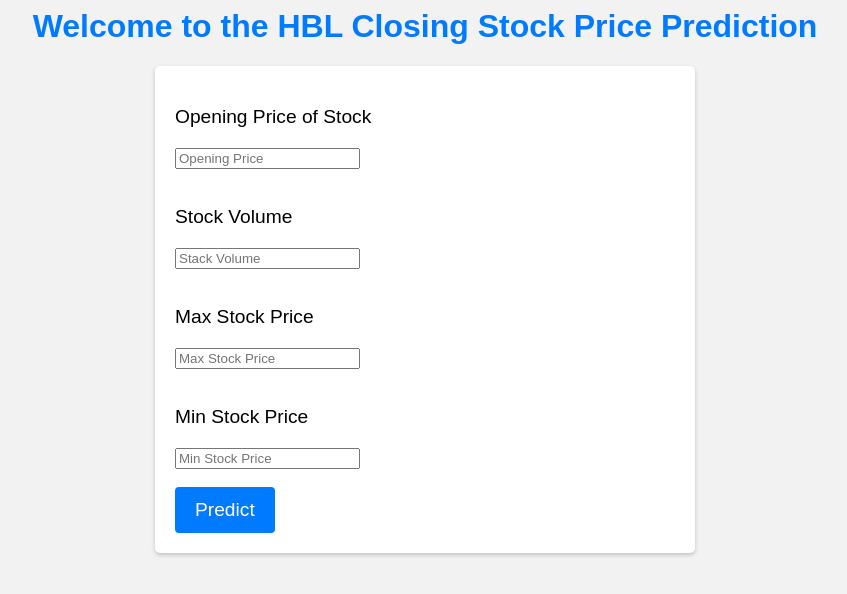
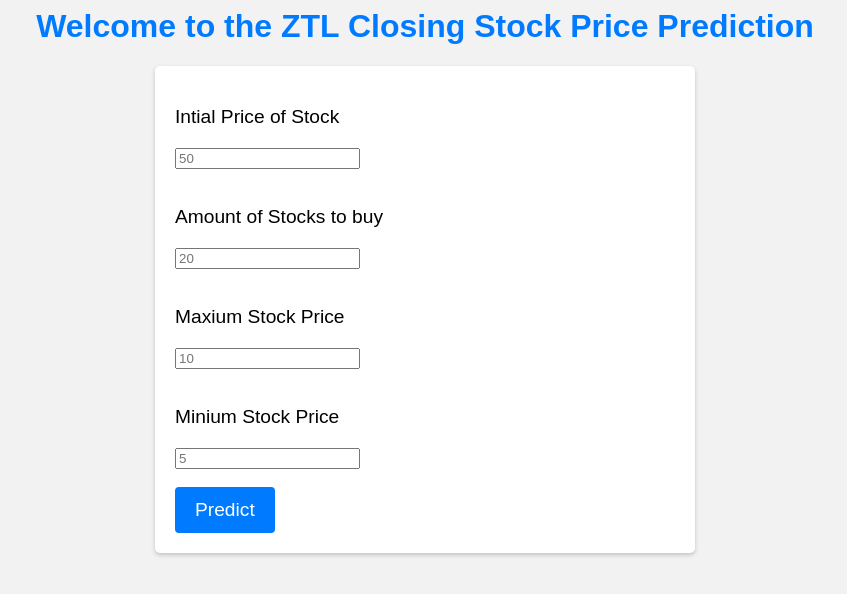
Before and after one commit to NUCES-ISB/i191660_i191669_NebulaZero_A2, a plain HTML site: page Input.html in a window 1280 px wide. Shown: the whole page, without its empty margins (215-1062 px from the left). Drawn offline with Linux system fonts and the light colour scheme.

Commit message:
Update Input.html

```diff
--- a/Input.html
+++ b/Input.html
@@ -45,20 +45,20 @@
         </style>
     </head>
     <body>
-        <h1>Welcome to the HBL Closing Stock Price Prediction</h1>
+        <h1>Welcome to the ZTL Closing Stock Price Prediction</h1>
 
         <form method="POST" action="/predict">
-            <p>Opening Price of Stock</p>
-            <input type="number" name="Open" placeholder="Opening Price">
+            <p>Intial Price of Stock</p>
+            <input type="number" name="Open" placeholder="50">
             <br><br>
-            <p>Stock Volume</p>
-            <input type="number" name="Volume" placeholder="Stack Volume">
+            <p>Amount of Stocks to buy</p>
+            <input type="number" name="Volume" placeholder="20">
             <br><br>
-            <p>Max Stock Price</p>
-            <input type="number" name="Max" placeholder="Max Stock Price">
+            <p>Maxium Stock Price</p>
+            <input type="number" name="Max" placeholder="10">
             <br><br>
-            <p>Min Stock Price</p>
-            <input type="number" name="Min" placeholder="Min Stock Price">
+            <p>Minium Stock Price</p>
+            <input type="number" name="Min" placeholder="5">
             <br><br>
 
 
```
